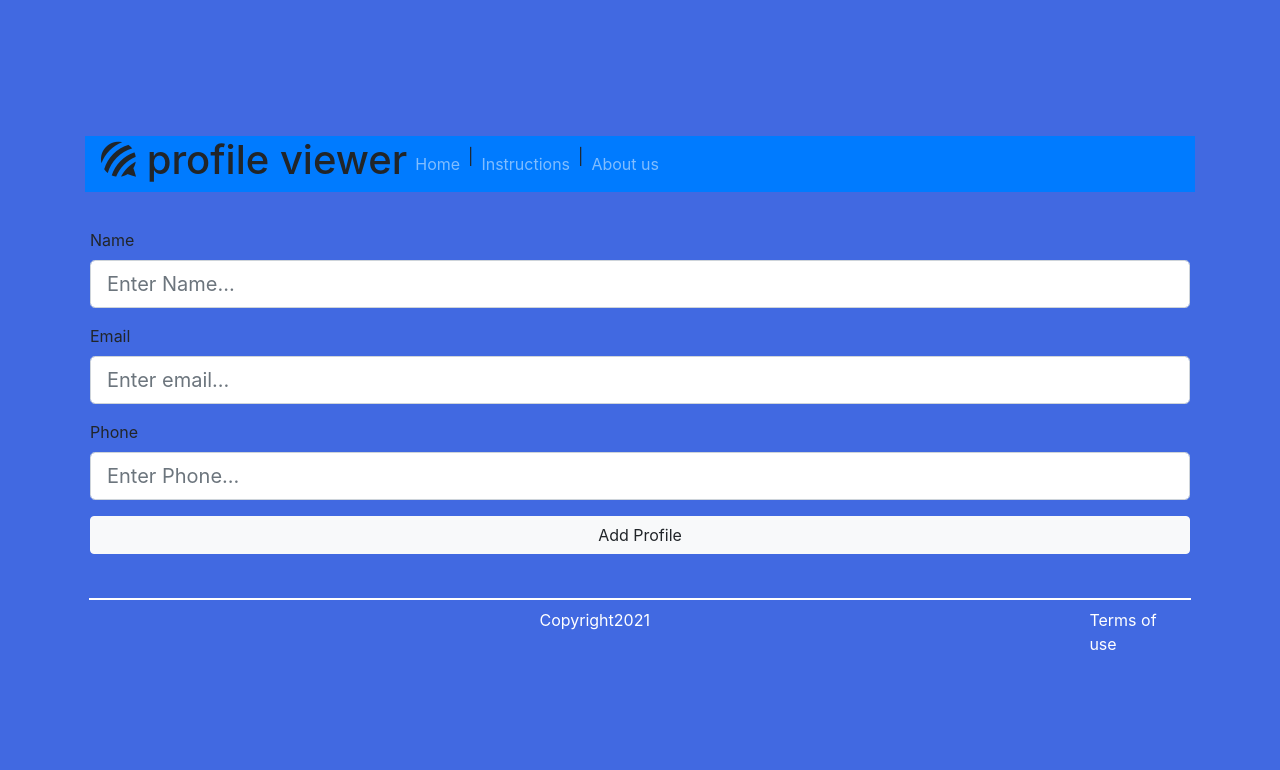
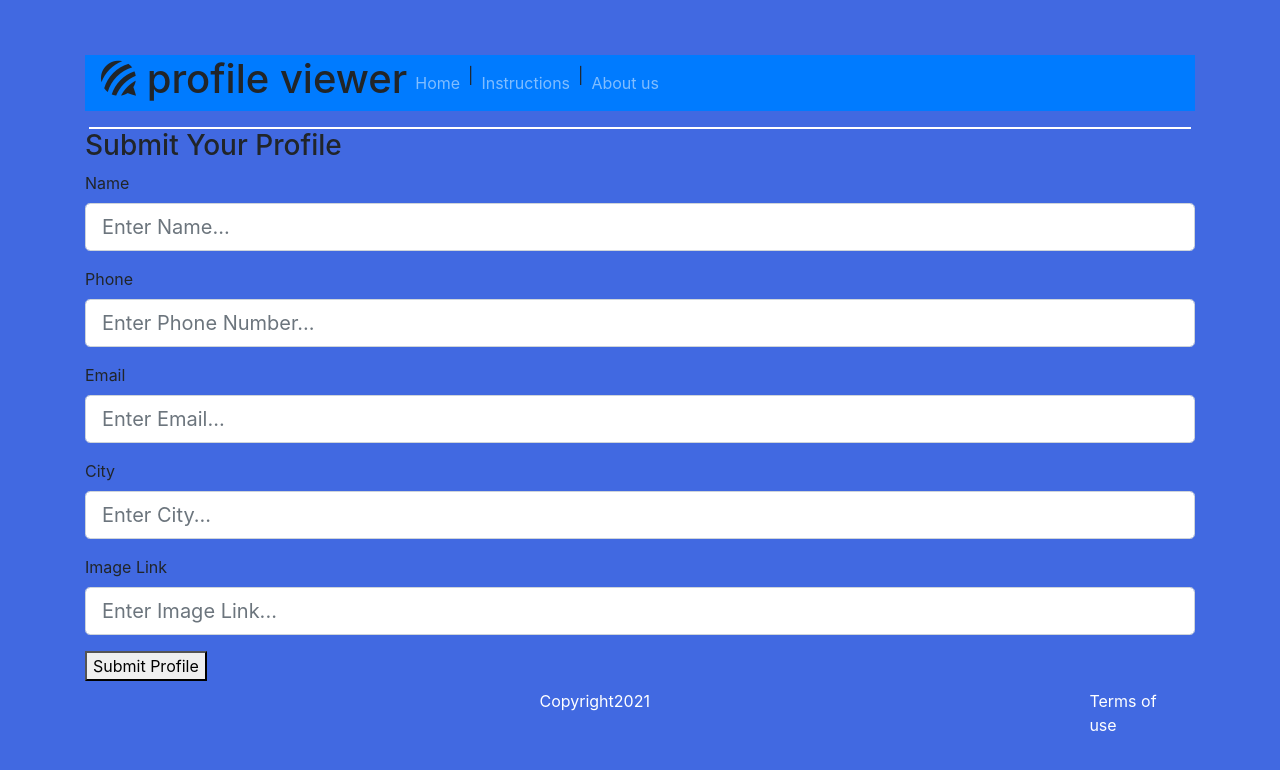
Before and after one commit to jahman07104/profile_review-frontend, a React (Create React App) app: page /instructions in a window 1280 px wide. Shown: the top 770 px of the page. Built offline with nearby package versions, Linux system fonts and the light colour scheme.

Commit message:
Added AddProfile component and store profile in backend database

```diff
--- /dev/null
+++ b/src/components/AddProfile.js
@@ -0,0 +1,121 @@
+import React, {useState} from "react";
+import StarRating from "./StarRating";
+
+function AddProfile({ showProfileForm, setShowProfileForm }) {
+
+  const [name, setName] = useState('');
+  const [email, setEmail] = useState('');
+  const [city, setCity] = useState('');
+  const [phone, setPhone] = useState('');
+  const [image, setImage] = useState('');
+
+  function handleProfileSubmit(e) {
+    e.preventDefault()
+
+    const data = {
+        "profile": {
+            "name": name,
+            "email": email,
+            "phone": phone,
+            "city": city,
+            "image": image
+        }
+    }
+
+    fetch("http://localhost:4000/profiles", {
+      method: "POST",
+      headers: {
+        'Content-Type': 'application/json'
+      },
+      body: JSON.stringify(data)
+    })
+      .then(response => response.json())
+      .then(profile => {
+          setShowProfileForm(!showProfileForm);
+      })
+  }
+
+  return (
+      <div>
+      {
+        showProfileForm ? (
+            <div>
+            <h3>Submit Your Profile</h3>
+        <form className="note-editor">
+            <div className="form-group">
+                <label htmlFor="name">Name</label>
+                <input
+                    type="text"
+                    id="name"
+                    name="name"
+                    className="form-control form-control-lg"
+                    placeholder="Enter Name..."
+                    value={name}
+                    onChange={(e) => setName(e.target.value)}
+                />
+            </div>
+
+            <div className="form-group">
+                <label htmlFor="phone">Phone</label>
+                <input
+                    type="text"
+                    id="phone"
+                    name="phone"
+                    className="form-control form-control-lg"
+                    placeholder="Enter Phone Number..."
+                    value={phone}
+                    onChange={(e) => setPhone(e.target.value)}
+                />
+            </div>
+
+            <div className="form-group">
+                <label htmlFor="email">Email</label>
+                <input
+                    type="text"
+                    id="email"
+                    name="email"
+                    className="form-control form-control-lg"
+                    placeholder="Enter Email..."
+                    value={email}
+                    onChange={(e) => setEmail(e.target.value)}
+                />
+            </div>
+
+            <div className="form-group">
+                <label htmlFor="city">City</label>
+                <input
+                    type="text"
+                    id="city"
+                    name="city"
+                    className="form-control form-control-lg"
+                    placeholder="Enter City..."
+                    value={city}
+                    onChange={(e) => setCity(e.target.value)}
+                />
+            </div>
+
+            <div className="form-group">
+                <label htmlFor="image">Image Link</label>
+                <input
+                    type="text"
+                    id="image"
+                    name="image"
+                    className="form-control form-control-lg"
+                    placeholder="Enter Image Link..."
+                    value={image}
+                    onChange={(e) => setImage(e.target.value)}
+                />
+            </div>
+
+          <div className="button-row">
+              <button onClick={handleProfileSubmit} type="button">Submit Profile</button>
+          </div>
+        </form>
+            </div>
+      )
+      : <div> Thank you for submitting your profile. Please visit home page for seeing all the profiles.</div> }
+      </div>
+  );
+}
+
+export default AddProfile;
--- a/src/components/Instructions.js
+++ b/src/components/Instructions.js
@@ -1,92 +1,20 @@
-import React,{ Component }from 'react'
+import React,{ useState }from 'react';
 import Navbar from './Navbar';
 import Footer from './Footer'
+import AddProfile from "./AddProfile";
 import '../css/App.css';
 
-
-class Instructions extends Component {
-
-  state = {
-    name: '',
-    email: '',
-    phone: ''
-  };
-
-  onSubmit = e => {
-    e.preventDefault();
-    console.log(this.state)
-  }
-
-  onChange = e => this.setState({[e.target.name]:
-    e.target.value });
-
-
-
-  render() {
-
-    const { name, email, phone } = this.state;
+function Instructions() {
+  const [showProfileForm, setShowProfileForm] = useState(true);
 
     return (
-
       <div className="container">
       <Navbar title="profile viewer" icon="fab fa-forumbee"/>
-        <div className="row">
-        <div className="card-body">
-            <form onSubmit={this.onSubmit}>
-              <div className="form-group">
-                <label htmlFor="name">Name</label>
-                <input
-                type="text"
-                id="name"
-                name="name"
-                className="form-control form-control-lg"
-                placeholder="Enter Name..."
-                value={name}
-                onChange={this.onChange}
-              />
-              </div>
-              <div className="form-group">
-                <label htmlFor="email">Email</label>
-                <input
-                type="email"
-                id="email"
-                name="email"
-                className="form-control form-control-lg"
-                placeholder="Enter email..."
-                value={email}
-                onChange={this.onChange}
-              />
-              </div>
-              <div className="form-group">
-                <label htmlFor="phone">Phone</label>
-                <input
-                type="text"
-                id="phone"
-                name="phone"
-                className="form-control form-control-lg"
-                placeholder="Enter Phone..."
-                value={phone}
-                onChange={this.onChange}
-              />
-              </div>
-                <input type="submit" value="Add Profile"
-                className="btn btn-light btn-block"/>
-            </form>
-          </div>
-        </div>
-    <br></br>
         <div style={{ borderTop: "2px solid #fff ", marginLeft: 4, marginRight: 4 }}></div>
-
-    < Footer year={new Date().getFullYear()}/>
-
-    </div>
-
-
-
+        <AddProfile showProfileForm={showProfileForm} setShowProfileForm={setShowProfileForm} />
+      <Footer year={new Date().getFullYear()}/>
+      </div>
     );
-
-
-  }
 }
 
 export default Instructions;
```
Also changed, not shown: 1 other file (tests, documents, lock files or other folders).
